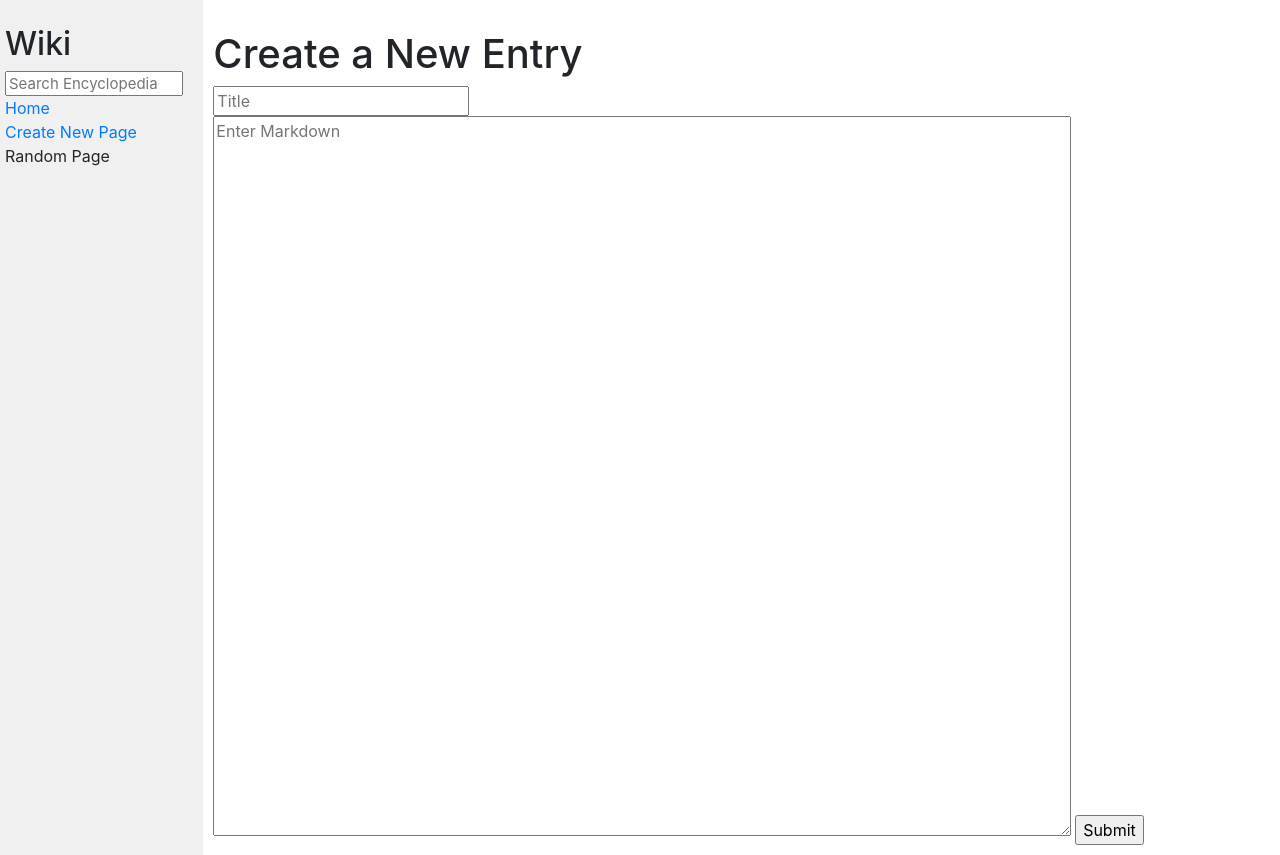
After one commit to DanOnye/wiki, a Django app: page /create/ in a window 1280 px wide. The commit adds this page. Run offline with Django 3.2, Linux system fonts and the light colour scheme; some libraries are stand-ins or nearby versions.

Commit message:
Added New Page to create Entry

```diff
--- /dev/null
+++ b/encyclopedia/forms.py
@@ -0,0 +1,5 @@
+from django import forms
+
+class CreateEntryForm(forms.Form):
+    title = forms.CharField(label="", widget=forms.TextInput(attrs={'placeholder': 'Title'}), max_length=100)
+    content = forms.CharField(label="", widget=forms.Textarea(attrs={'placeholder': 'Enter Markdown'}))
--- a/encyclopedia/static/encyclopedia/styles.css
+++ b/encyclopedia/static/encyclopedia/styles.css
@@ -29,7 +29,7 @@ textarea {
 
 .sidebar {
     background-color: #f0f0f0;
-    height: 100vh;
+    /* height: 100vh; */
     padding: 20px;
 }
 
--- /dev/null
+++ b/encyclopedia/templates/encyclopedia/create.html
@@ -0,0 +1,13 @@
+{% extends "encyclopedia/layout.html" %}
+
+{% block title %}Create Entry{% endblock title %}{{title}}
+
+{% block body %}
+    <h1>Create a New Entry</h1>
+    {% if error %}<h3>{{error}}</h3>{% endif %}
+    <form action="{% url 'create' %}" method="POST">
+        {% csrf_token %}
+        {{form}}
+        <input type="submit" value="Submit">
+    </form>
+{% endblock body %}
--- a/encyclopedia/templates/encyclopedia/layout.html
+++ b/encyclopedia/templates/encyclopedia/layout.html
@@ -6,7 +6,7 @@
     <head>
         <title>{% block title %}{% endblock %}</title>
         <link rel="stylesheet" href="https://stackpath.bootstrapcdn.com/bootstrap/4.4.1/css/bootstrap.min.css" integrity="sha384-Vkoo8x4CGsO3+Hhxv8T/Q5PaXtkKtu6ug5TOeNV6gBiFeWPGFN9MuhOf23Q9Ifjh" crossorigin="anonymous">
-        <link href="{% static 'encyclopedia/styles.css' %}" rel="stylesheet">
+        <link href="{% static 'encyclopedia/styles.css' %}" rel="stylesheet" type="text/css">
     </head>
     <body>
         <div class="row">
@@ -20,7 +20,7 @@
                     <a href="{% url 'index' %}">Home</a>
                 </div>
                 <div>
-                    Create New Page
+                    <a href="{% url 'create' %}">Create New Page</a>
                 </div>
                 <div>
                     Random Page
--- a/encyclopedia/urls.py
+++ b/encyclopedia/urls.py
@@ -4,5 +4,6 @@ from . import views
 
 urlpatterns = [
     path("", views.index, name="index"),
+    path("create/", views.create, name="create"),
     path("wiki/<str:title>", views.entry, name="entry")
 ]
--- a/encyclopedia/views.py
+++ b/encyclopedia/views.py
@@ -3,6 +3,8 @@ from django.http import HttpResponse, Http404, HttpResponseRedirect
 from django.urls import reverse
 
 from . import util
+from .forms import CreateEntryForm
+
 import markdown2
 
 
@@ -43,3 +45,29 @@ def entry(request, title):
 
 def search(request):
     return HttpResponse("Search Page")
+
+def create(request):
+    if request.method == "POST":
+        # Validate form first
+        form = CreateEntryForm(request.POST)
+        if form.is_valid():
+            form_title = form.cleaned_data['title']
+            form_content = form.cleaned_data['content']
+            entries = util.list_entries()
+            # Check if entry title already exists
+            for entry in entries:
+                if form_title == entry:
+                    error = "Error: Title Already Exists. Try Another."
+                    return render(request, "encyclopedia/create.html", {
+                        "form": form,
+                        "error": error
+                    })
+            # Save new entry to disk and go to page
+            util.save_entry(form_title, form_content)
+            return HttpResponseRedirect(reverse("entry", args=[form_title]))
+    else:
+        form = CreateEntryForm()
+
+    return render(request, "encyclopedia/create.html", {
+        "form": form
+    })
```
